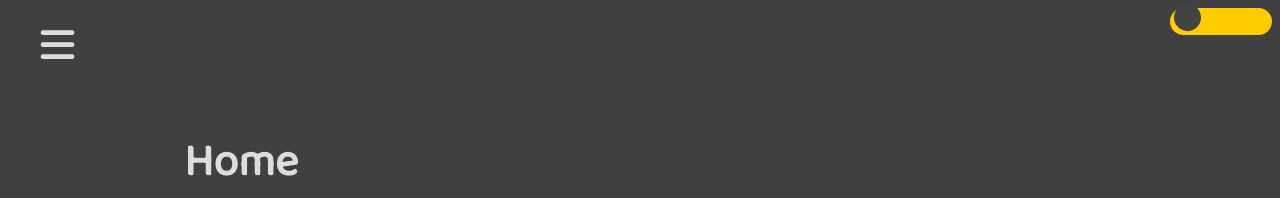
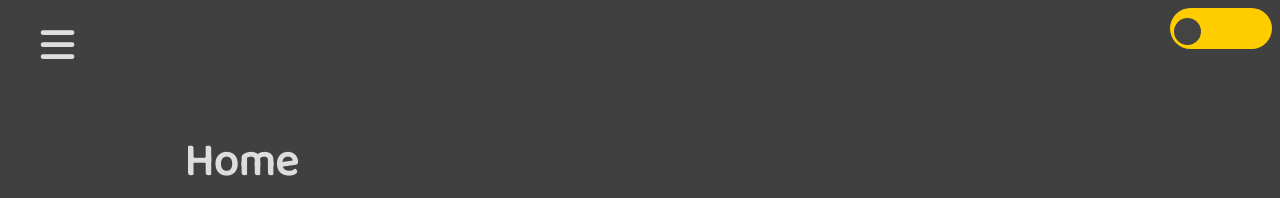
Before and after one commit to brettjrea/brettjrea.github.io-old, a Jekyll site: the page built from index.md, in a window 1280 px wide. Shown: the top 198 px of the page. Built offline with Jekyll 4.4.1, drawn with Linux system fonts in a browser that asks for light colours; nearby versions of some CDN libraries; comment, search, counter and statistics services are not loaded.

Commit message:
Update styles.scss

```diff
--- a/assets/css/styles.scss
+++ b/assets/css/styles.scss
@@ -58,11 +58,11 @@ html.transition *:after {
 /* The switch - the box around the slider */
 .switch {
   float: right;
-  padding: 1vh 1vw 1vh 1vw;
+  padding: 2vh 2vw 2vh 2vw;
   position: relative;
   display: inline-block;
-  width: 6vw;
-  height: 1vh;
+  width: 4vw;
+  height: .5vh;
 }
 
 /* Hide default HTML checkbox */
```
